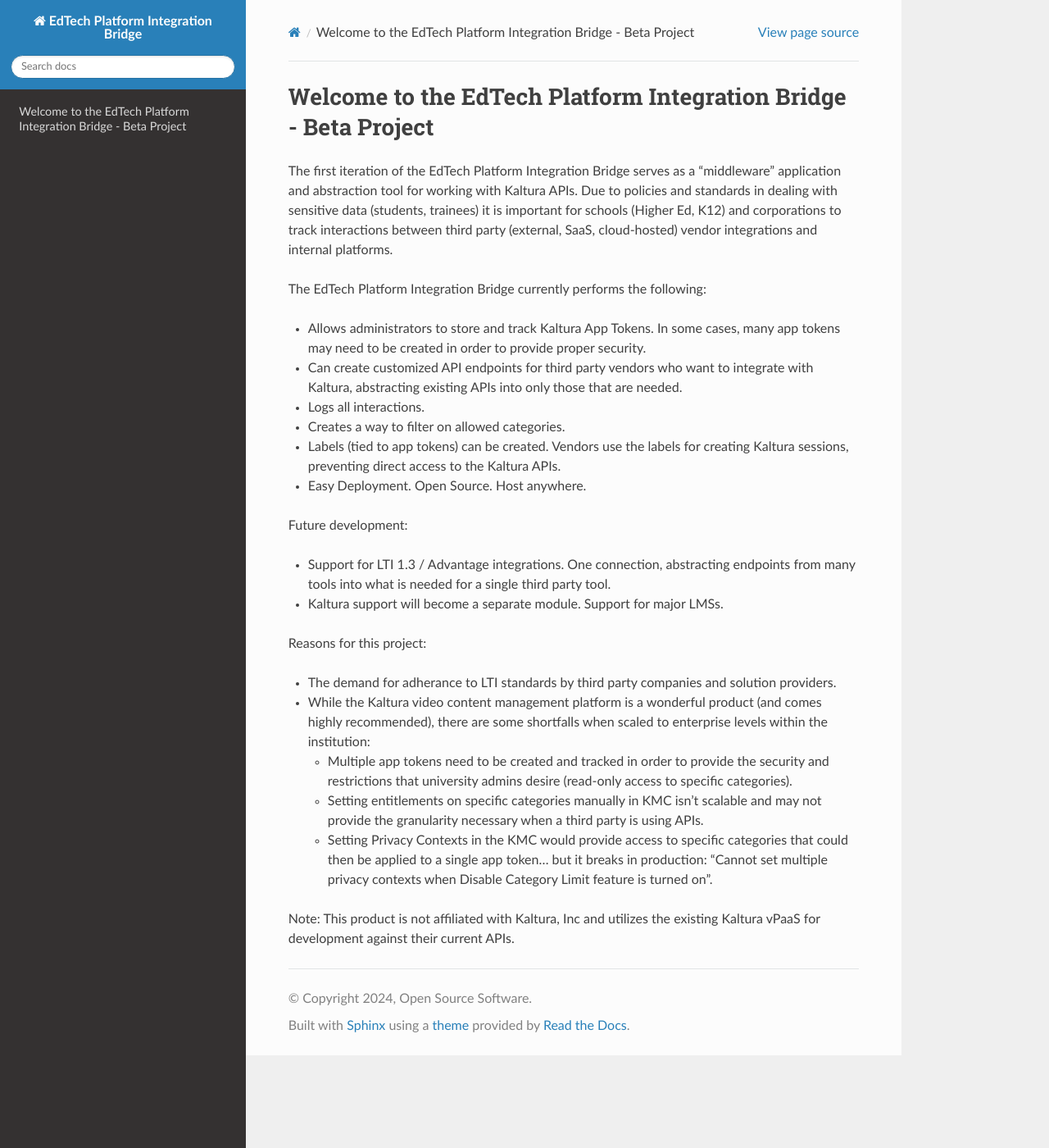
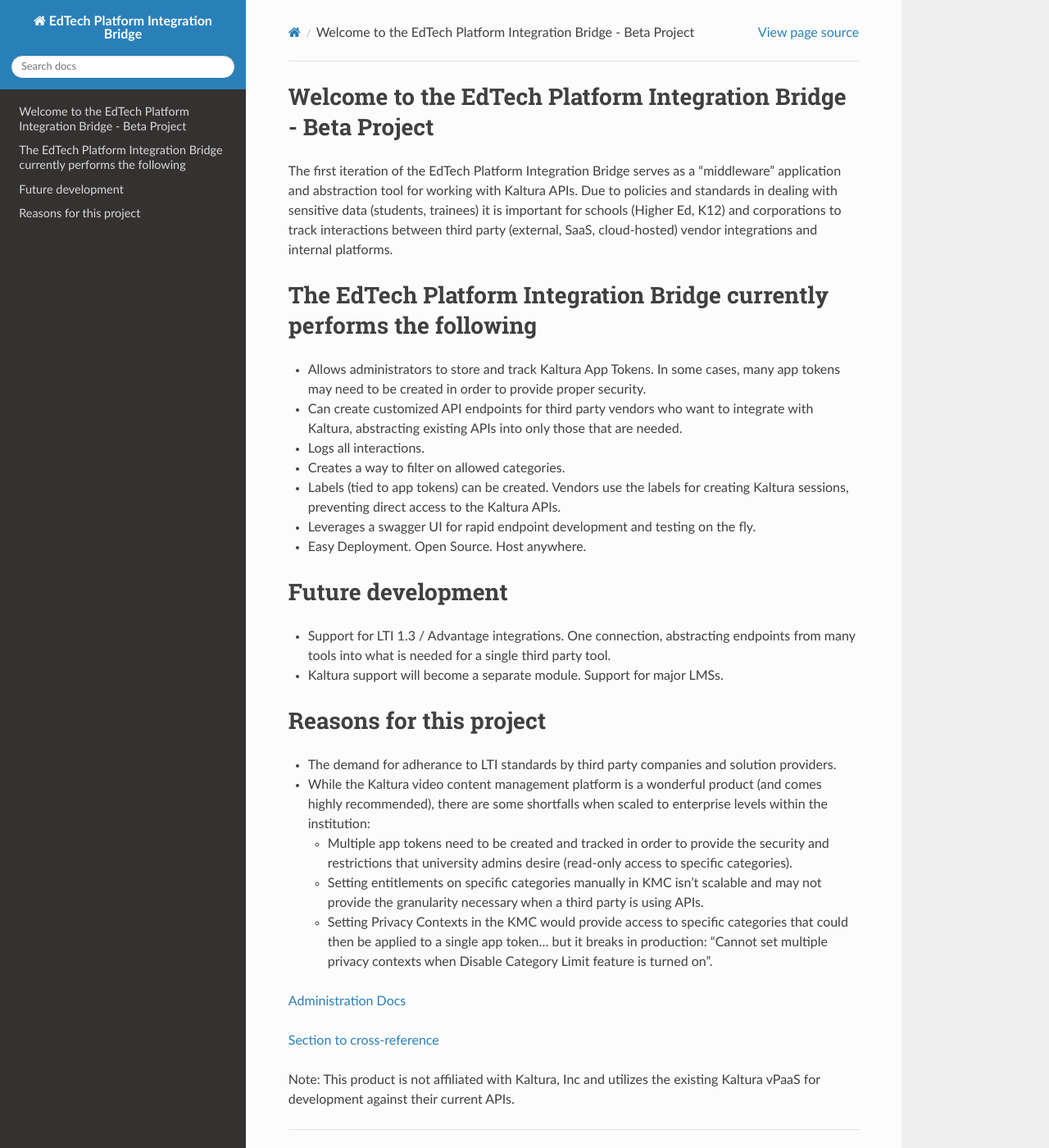
Before and after one commit to eharvey71/edtech-platform-integration-bridge, a Sphinx documentation site: the page built from docs/index.rst, in a window 1280 px wide and 1400 px high. Shown: the whole window at 82% size. Built offline with Sphinx 7.4.7 and the Read the Docs theme 2.0.0, drawn with Linux system fonts in a browser that asks for light colours.

Commit message:
updated docs with more rst

```diff
--- /dev/null
+++ b/docs/administration.rst
@@ -0,0 +1,4 @@
+.. _admin-docs-ref:
+
+Administration Docs
+--------------------------
--- /dev/null
+++ b/docs/deployment.rst
@@ -0,0 +1,4 @@
+.. _deployment-docs-ref:
+
+Section to cross-reference
+--------------------------
--- a/docs/index.rst
+++ b/docs/index.rst
@@ -1,24 +1,28 @@
 Welcome to the EdTech Platform Integration Bridge - Beta Project
-===================================
+================================================================
 
 The first iteration of the EdTech Platform Integration Bridge serves as a "middleware" application and abstraction tool for working with Kaltura APIs.
 Due to policies and standards in dealing with sensitive data (students, trainees) it is important for schools (Higher Ed, K12) and corporations to track interactions between third party (external, SaaS, cloud-hosted) vendor integrations and internal platforms.
 
-The EdTech Platform Integration Bridge currently performs the following:
+The EdTech Platform Integration Bridge currently performs the following
+========================================================================
 
 * Allows administrators to store and track Kaltura App Tokens. In some cases, many app tokens may need to be created in order to provide proper security.
 * Can create customized API endpoints for third party vendors who want to integrate with Kaltura, abstracting existing APIs into only those that are needed.
 * Logs all interactions.
 * Creates a way to filter on allowed categories.
 * Labels (tied to app tokens) can be created. Vendors use the labels for creating Kaltura sessions, preventing direct access to the Kaltura APIs.
+* Leverages a swagger UI for rapid endpoint development and testing on the fly.
 * Easy Deployment. Open Source. Host anywhere.
 
-Future development:
+Future development
+==================
 
 * Support for LTI 1.3 / Advantage integrations. One connection, abstracting endpoints from many tools into what is needed for a single third party tool.
 * Kaltura support will become a separate module. Support for major LMSs.
 
-Reasons for this project:
+Reasons for this project
+========================
 
 * The demand for adherance to LTI standards by third party companies and solution providers.
 * While the Kaltura video content management platform is a wonderful product (and comes highly recommended), there are some shortfalls when scaled to enterprise levels within the institution:
@@ -28,7 +32,9 @@
   * Setting Privacy Contexts in the KMC would provide access to specific categories that could then be applied to a single app token… but it breaks in production: “Cannot set multiple privacy contexts when Disable Category Limit feature is turned on”.
 
 
+:ref:`admin-docs-ref`
 
+:ref:`deployment-docs-ref`
 
 
 
```
